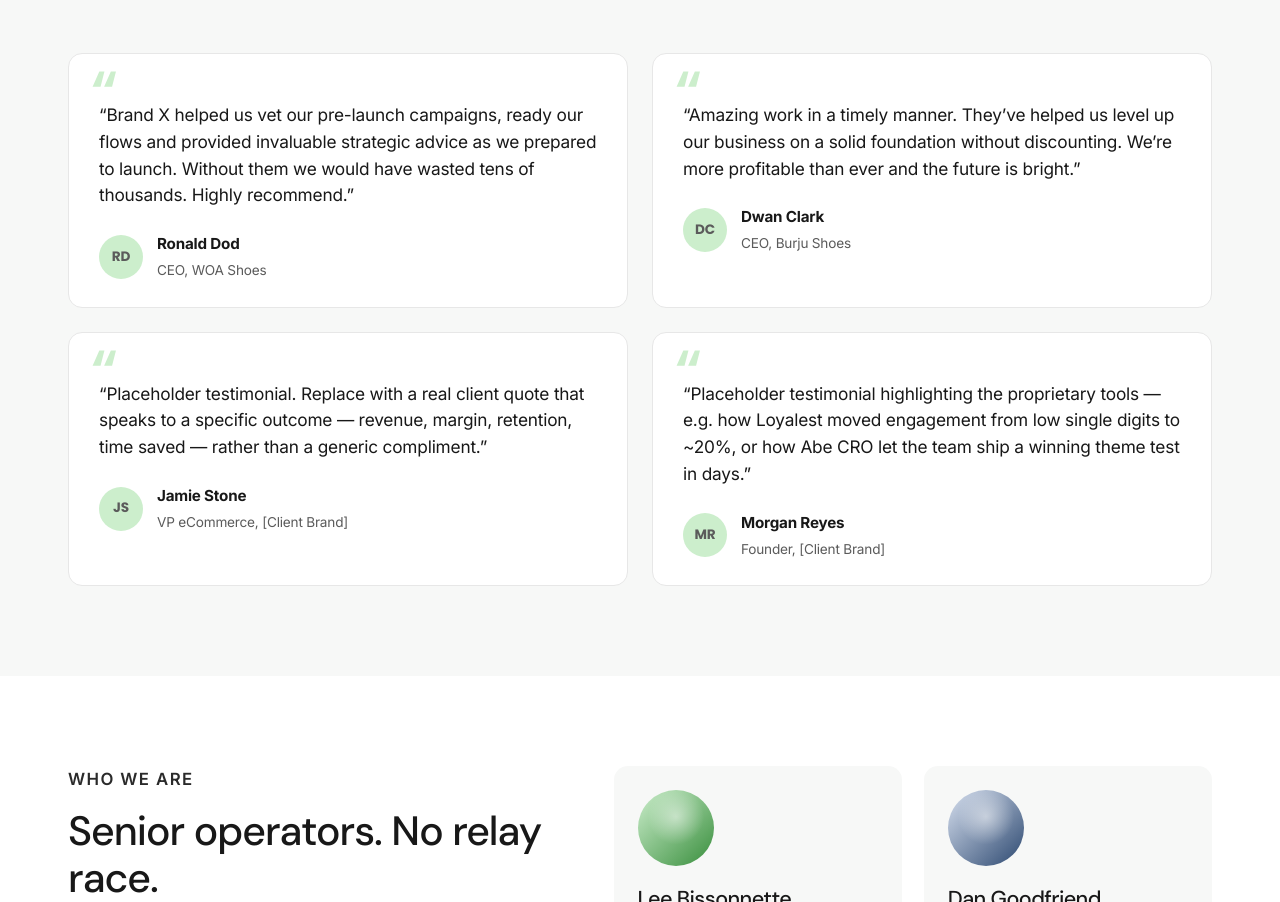
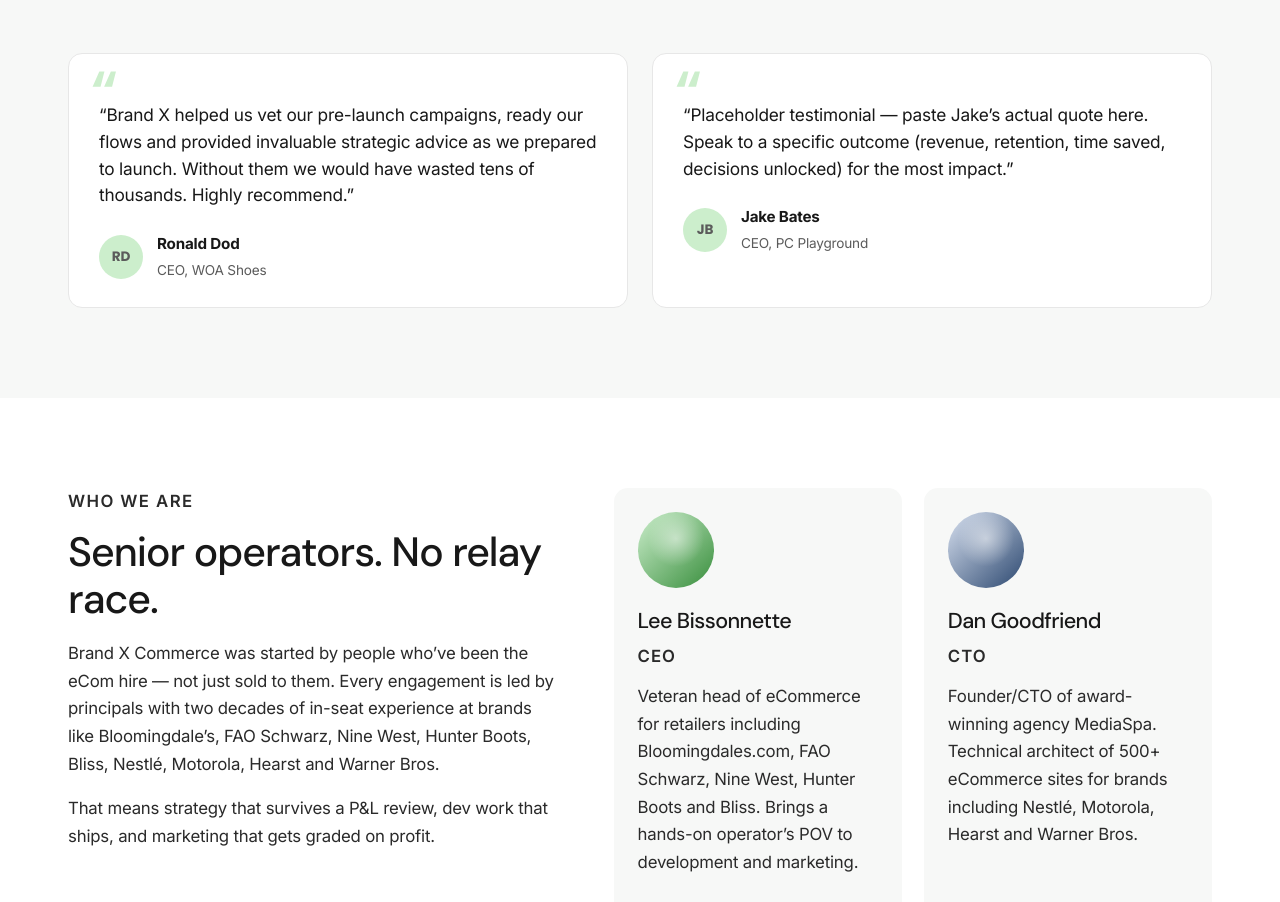
Before and after one commit to ImageConscience/BrandXWebsite, a website: page public/index.html in a window 1280 px wide. Shown: the part 7323-8225 px from the top of the page. Drawn offline with Linux system fonts and the light colour scheme.

Commit message:
Hide placeholder testimonials and swap second to Jake Bates
- Hide the Jamie Stone and Morgan Reyes placeholder testimonials with
  the HTML hidden attribute (kept in source so they're easy to revive)
- Replace the second testimonial attribution with Jake Bates, CEO of
  PC Playground; body remains a placeholder pending Jake's real quote

```diff
--- a/public/index.html
+++ b/public/index.html
@@ -353,20 +353,20 @@
             </figcaption>
           </figure>
           <figure class="testimonial">
-            <blockquote>&ldquo;Amazing work in a timely manner. They&rsquo;ve helped us level up our business on a solid foundation without discounting. We&rsquo;re more profitable than ever and the future is bright.&rdquo;</blockquote>
+            <blockquote>&ldquo;Placeholder testimonial &mdash; paste Jake&rsquo;s actual quote here. Speak to a specific outcome (revenue, retention, time saved, decisions unlocked) for the most impact.&rdquo;</blockquote>
             <figcaption>
-              <span class="avatar" aria-hidden="true">DC</span>
-              <div><strong>Dwan Clark</strong><span>CEO, Burju Shoes</span></div>
+              <span class="avatar" aria-hidden="true">JB</span>
+              <div><strong>Jake Bates</strong><span>CEO, PC Playground</span></div>
             </figcaption>
           </figure>
-          <figure class="testimonial">
+          <figure class="testimonial" hidden>
             <blockquote>&ldquo;Placeholder testimonial. Replace with a real client quote that speaks to a specific outcome — revenue, margin, retention, time saved — rather than a generic compliment.&rdquo;</blockquote>
             <figcaption>
               <span class="avatar" aria-hidden="true">JS</span>
               <div><strong>Jamie Stone</strong><span>VP eCommerce, [Client Brand]</span></div>
             </figcaption>
           </figure>
-          <figure class="testimonial">
+          <figure class="testimonial" hidden>
             <blockquote>&ldquo;Placeholder testimonial highlighting the proprietary tools — e.g. how Loyalest moved engagement from low single digits to ~20%, or how Abe CRO let the team ship a winning theme test in days.&rdquo;</blockquote>
             <figcaption>
               <span class="avatar" aria-hidden="true">MR</span>
```
